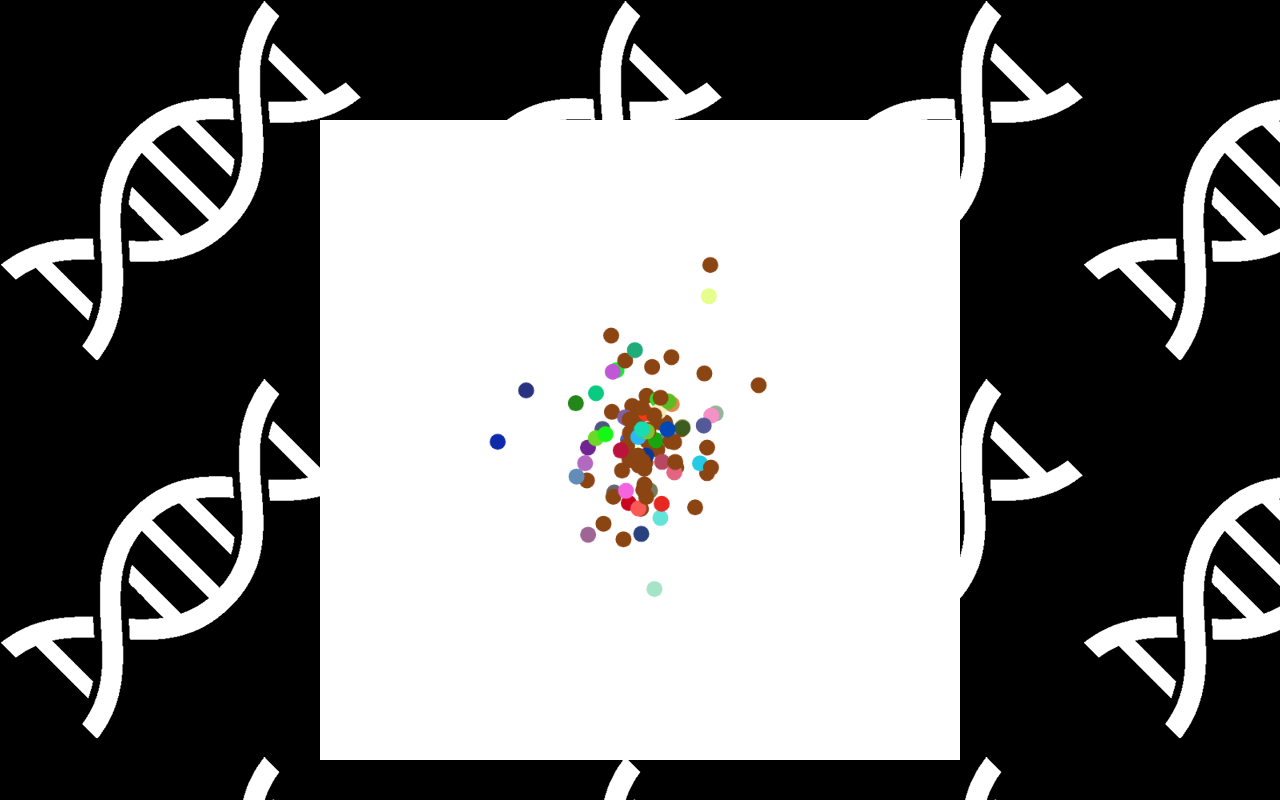
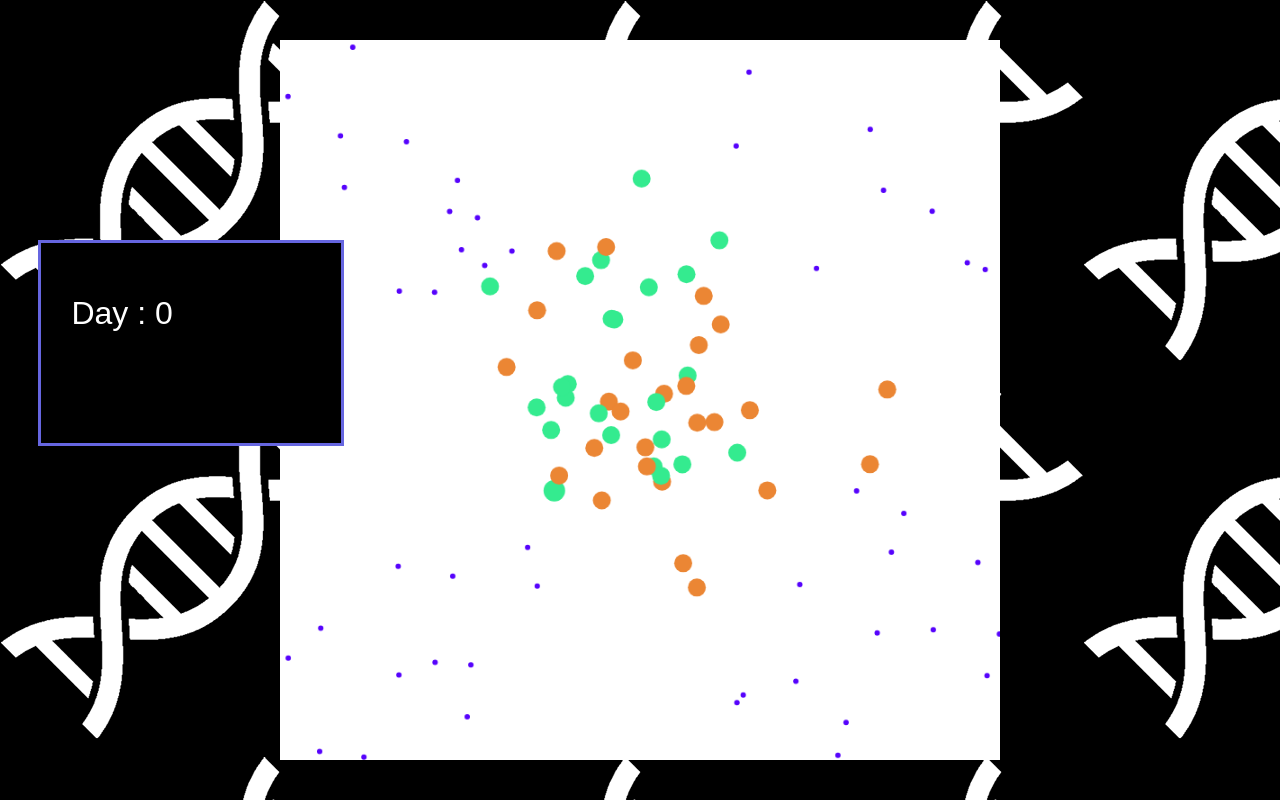
Before and after one commit to smungroo17/NaturalSelection, a plain HTML site: page index.html in a window 1280 px wide. Drawn offline with Linux system fonts and the light colour scheme.

Commit message:
Added food source. Implemented logic of food eaten and respawning of food the next day. Implemented the relocation of the individuals in the center the next Day

```diff
--- a/index.html
+++ b/index.html
@@ -6,6 +6,11 @@
     </head>
     <body>
         <canvas id = "canvas" width="800px" height="800px"> </canvas>
+        <div class="generations">
+            <p class="gen" id="gen"></p>
+            <p class="day" id="day"></p>
+        </div>
+
     </body>
     <script>
     </script>
--- a/script.js
+++ b/script.js
@@ -1,12 +1,16 @@
-NUM_BALLS = 100;
+NUM_BALLS = 50;
 var ballRadius = 10;
 balls = [];
 var id = 0;
 var sexualMaturity = 18;
 var death = 80;
+var genChange = 100;
+var generation = 0;
+var day = 0;
+food = []
+amountFood = 50;
 
 document.addEventListener("DOMContentLoaded", setup);
-
 function random(min, max) {
     return Math.random() * (max - min) + min;
 }
@@ -27,20 +31,30 @@ class Ball {
         this.life = 0;
         this.genes = [];
         this.reproduce = 0;
+        this.day = 0;
+        this.eaten = 0;
     }
 
     draw() {
         if(this.genes[6] == 0){
-            this.ctx.fillStyle = 'rgb(139,69,19)';
+            this.ctx.fillStyle = 'rgb(52, 235, 143)';
         }
         else{
-            this.ctx.fillStyle = 'rgb('+this.genes[0]+','+this.genes[1]+','+this.genes[2]+')';
+            this.ctx.fillStyle = 'rgb(235, 134, 52)';
         }
         this.ctx.beginPath();
         this.ctx.arc(this.x, this.y, this.r, 0, 2*Math.PI, false);
         this.ctx.fill();
     }
     update() {
+        /*
+        if(this.day == 1000){
+            this.x = 400;
+            this.y = 400;
+            this.day = 0;
+            return;
+        }
+        */
         var randomX = random(-1 * this.genes[3], this.genes[3]);
         var randomY = random(-1 * this.genes[4], this.genes[4]);
         if(this.x + randomX > canvas.width-ballRadius || this.x + randomX < ballRadius) {
@@ -51,20 +65,34 @@ class Ball {
         }
         this.x += randomX;
         this.y += randomY;
+        for(var m = 0; m < food.length; m++){
+            var euclideanDist = Math.sqrt(Math.pow(this.x-food[m].x, 2) + Math.pow(this.y-food[m].y, 2));
+            if(euclideanDist < 5){
+                this.eaten++;
+                this.r += 2;
+                this.x = food[m].x;
+                this.y = food[m].y;
+                removeFood(m);
+            }
+        }
+        this.day++;
         this.life++;
     }
     setGenes() {
+        /*
         for(let i = 0; i < 3; i++){
             this.genes[i] = getRandomInt(0, 255); // color
         }
+        */
         for(let i = 3; i < 5; i++){
-            this.genes[i] = random(1, 10); //displacement
+            this.genes[i] = 10; //displacement
         }
         this.genes[5] = getRandomInt(0, 10); //strength
         this.genes[6] = getRandomInt(0, 1); // 0->female, 1->male
     }
 }
 function setup() {
+    document.getElementById("day").innerHTML = "Day : " + 0;
     var canvas = document.getElementById('canvas');
     var ctx = canvas.getContext('2d');
 
@@ -73,19 +101,70 @@ function setup() {
         b.setGenes();
         balls.push(b);
     }
+    spawnFood(ctx);
     animateLoop();
 }
 
 function animateLoop() {
     var canvas = document.getElementById('canvas');
     var ctx = canvas.getContext('2d');
-
     requestAnimationFrame(animateLoop);
     ctx.clearRect(0, 0, canvas.width, canvas.height);
-
+    for(let j = 0; j < food.length; j++){
+        var f = food[j];
+        f.draw();
+    }
     for (let i = 0; i < NUM_BALLS; i++) {
         var b = balls[i];
         b.update();
         b.draw();
     }
+    if(balls[NUM_BALLS-1].day%1000 == 0){
+        updateDay(ctx);
+    }
 }
+
+function updateDay(ctx){
+    day++;
+    document.getElementById("day").innerHTML = "Day : " + day;
+    for(let i = 0; i < balls.length; i++){
+        balls[i].day = 0;
+        balls[i].eaten = 0;
+        balls[i].x = 400;
+        balls[i].y = 400;
+        balls[i].r = ballRadius;
+    }
+    spawnFood(ctx);
+}
+class Food {
+    constructor(x, y, ctx){
+        this.x = x;
+        this.y = y;
+        this.ctx = ctx;
+        this.r = 3;
+    }
+    draw() {
+        this.ctx.fillStyle = "rgb(86, 3, 252)";
+        this.ctx.beginPath();
+        this.ctx.arc(this.x, this.y, this.r, 0, 2*Math.PI, false);
+        this.ctx.fill();
+    }
+}
+function spawnFood(ctx){
+    food = [];
+    for(var i = 0; i < amountFood; i++){
+        var x = random(0, 800);
+        var y = random(0, 800);
+        while(x >= 300 && x <= 500){
+            x = random(0, 800);
+        }
+        while(y >= 300 && y <= 500){
+            y = random(0, 800);
+        }
+        var f = new Food(x, y, ctx);
+        food.push(f);
+    }
+}
+function removeFood(index){
+    food.splice(index, 1);
+}
--- a/style.css
+++ b/style.css
@@ -12,8 +12,33 @@ body {
 #canvas {
     background-color: white;
     position: absolute;
-    top: 55%;
+    top: 50%;
     left: 50%;
     transform: translate(-50%, -50%);
-    height: 80%;
+    height: 90%;
+
 }
+.generations {
+    position: absolute;
+    top: 30%;
+    left: 3%;
+    width: 300px;
+    height: 200px;
+    border: 3px solid rgb(102, 102, 224);
+    background-color: black;
+}
+.gen{
+    position: relative;
+    font-family: Trattatello, fantasy;
+    color: white;
+    font-size: 200%;
+    left: 10%;
+}
+.day {
+    position: relative;
+    font-family: Trattatello, fantasy;
+    color: white;
+    font-size: 200%;
+    left: 10%;
+    top: 10%;
+}
```
